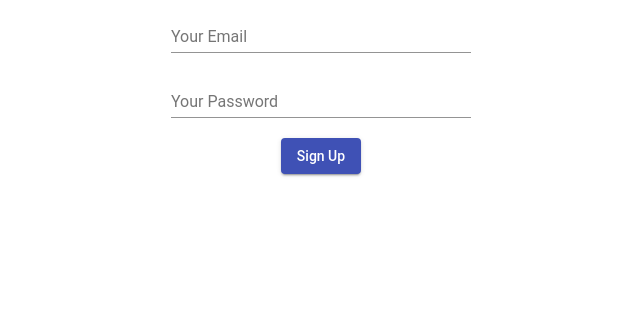
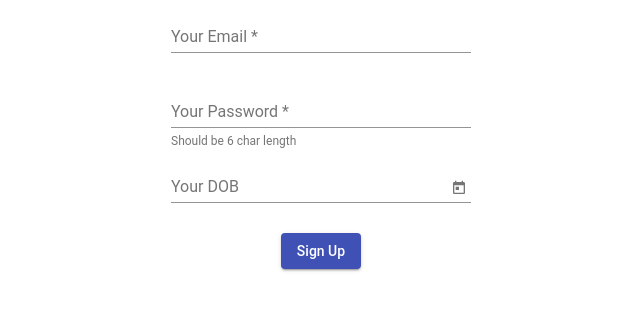
Before and after one commit to yuvirajendra/my-material-app, an Angular app: page /signup in a window 1280 px wide. Shown: the top 310 px of the page, without its empty margins (319-959 px from the left). Built offline with nearby package versions, Linux system fonts and the light colour scheme.

Commit message:
1. Template Driven Florm Validation 2. Material DatePicker implemetation 3. Customized Hint and Error

```diff
--- a/src/app/app.module.ts
+++ b/src/app/app.module.ts
@@ -1,6 +1,6 @@
 import { BrowserModule } from '@angular/platform-browser';
 import { NgModule } from '@angular/core';
-
+import { FormsModule, ReactiveFormsModule } from '@angular/forms';
 import { AppRoutingModule } from './app-routing.module';
 import { AppComponent } from './app.component';
 import { MaterialModule } from './material/material.module';
@@ -16,7 +16,9 @@ import { MaterialComponent } from './material/material.component';
   imports: [
     BrowserModule,
     AppRoutingModule,
-    MaterialModule
+    MaterialModule,
+    FormsModule,
+    ReactiveFormsModule
   ],
   providers: [],
   bootstrap: [AppComponent]
--- a/src/app/authentication/signup/signup.component.css
+++ b/src/app/authentication/signup/signup.component.css
@@ -1,3 +1,7 @@
 mat-form-field {
     width: 300px;
 }
+
+.formStyle {
+    /*background-color: red;*/
+}
--- a/src/app/authentication/signup/signup.component.html
+++ b/src/app/authentication/signup/signup.component.html
@@ -1,11 +1,30 @@
 <section>
-    <form fxLayout="column" fxLayoutAlign="center center">
+    <form #signUpForm="ngForm" class="formStyle"
+        fxLayout="column" fxLayoutAlign="center center" fxLayoutGap="10px"
+        (ngSubmit)="submitSignUpForm(signUpForm)">
         <mat-form-field>
-            <input type="email" placeholder="Your Email" matInput/>
+            <input type="email" #emailID="ngModel" name="email" placeholder="Your Email"
+                matInput ngModel
+                required email>
+            <mat-error *ngIf="!emailID.hasError('required')">Invalid Email ID</mat-error>
+            <mat-error *ngIf="emailID.hasError('required')">Email is required</mat-error>
         </mat-form-field>
 
         <mat-form-field>
-            <input type="password" placeholder="Your Password" matInput/>
+            <input type="password" #pwd="ngModel" name="password" placeholder="Your Password"
+                ngModel matInput
+                required minlength="6">
+            <mat-hint>Should be 6 char length</mat-hint>
+            <mat-error *ngIf="pwd.hasError('required')">Password is required</mat-error>
+            <mat-error *ngIf="pwd.hasError('minlength')">Password should be 6 characters</mat-error>
+        </mat-form-field>
+
+        <mat-form-field>
+            <mat-label>Your DOB</mat-label>
+            <input name="dob" [matDatepicker]="picker"
+                ngModel matInput>
+            <mat-datepicker-toggle matSuffix [for]="picker"></mat-datepicker-toggle>
+            <mat-datepicker #picker></mat-datepicker>
         </mat-form-field>
 
         <button mat-raised-button color="primary">Sign Up</button>
--- a/src/app/authentication/signup/signup.component.ts
+++ b/src/app/authentication/signup/signup.component.ts
@@ -1,10 +1,12 @@
 import { Component, OnInit } from '@angular/core';
+import { NgForm } from '@angular/forms';
 
 @Component({
   selector: 'app-signup',
   templateUrl: './signup.component.html',
   styleUrls: ['./signup.component.css']
 })
+
 export class SignupComponent implements OnInit {
 
   constructor() { }
@@ -12,4 +14,9 @@ export class SignupComponent implements OnInit {
   ngOnInit(): void {
   }
 
+  submitSignUpForm(objSignUpForm: NgForm) {
+    console.log("Inside SignUp Submit");
+    console.log(objSignUpForm);
+  }
+
 }
```
Also changed, not shown: src/app/material/material.module.ts (+8 -3 lines).
